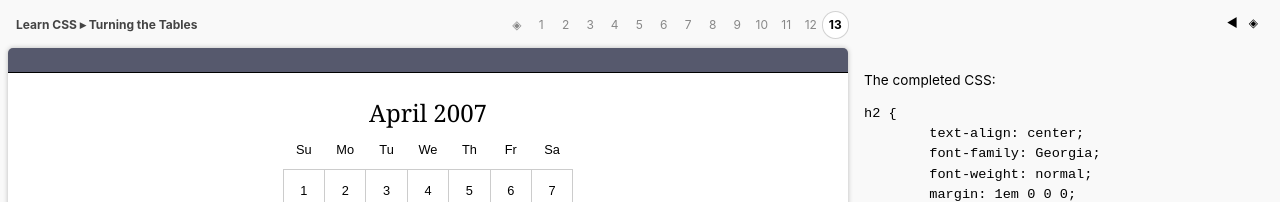
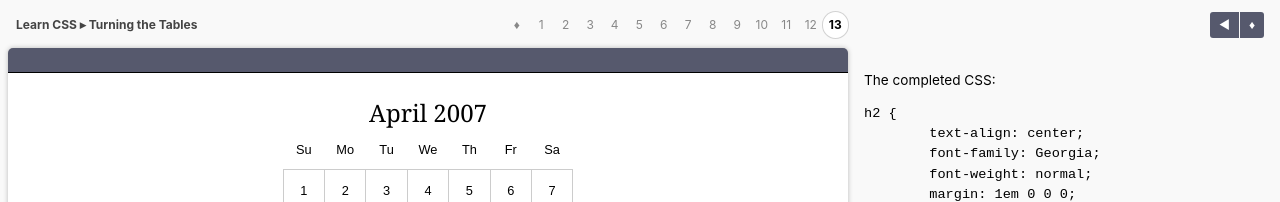
Before and after one commit to nevanscott/learn, a Jekyll site: the page built from tables/13.md, in a window 1280 px wide. Shown: the top 202 px of the page. Built offline with Jekyll 4.4.1, drawn with Linux system fonts in a browser that asks for light colours.

Commit message:
interfacelift

```diff
--- a/_layouts/scratch.html
+++ b/_layouts/scratch.html
@@ -31,13 +31,13 @@ layout: default
 		{% endif %}
 		{% if p == 0 %}
 		{% elsif p == layout.pagecount %}
-			<a href="/{{ section }}/" title="Start Over">&#9672;</a>
+			<a href="/{{ section }}/" title="Start Over">&#9830;</a>
 		{% else %}
 			<a id="next" href="/{{ section }}/{{ p | plus:1 }}/" title="Next">&#9654;</a>
 		{% endif %}
 	</p>
 	<p class="dots">
-		<a href="/{{ section }}/" title="Start" {% if p == 0 %}class="selected"{% endif %}>&#9672;</a>
+		<a href="/{{ section }}/" title="Start" {% if p == 0 %}class="selected"{% endif %}>&#9830;</a>
 		{% for i in (1..layout.pagecount) %}
 		<a href="/{{ section }}/{{i}}/" title="{{i}}" {% if i == p %}class="selected"{% endif %}>{{i}}</a>
 		{% endfor %}
--- a/assets/scratch.scss
+++ b/assets/scratch.scss
@@ -4,6 +4,8 @@
 @import 'syntax';
 
 $blue: #0061DF;
+$darkbluebg: #343642;
+$darkblue: lighten($darkbluebg,15%);
 $sidebar: 25rem;
 
 body {
@@ -18,7 +20,7 @@ body {
   bottom: 0;
   overflow: scroll;
   background: white;
-  border-top: 1.5rem solid lighten(#343642,15%);
+  border-top: 1.5rem solid $darkblue;
   border-radius: 5px 5px 0 0;
   box-shadow: 0 0 5px rgba(0,0,0,.25), inset 0 1px 0 black;
 }
@@ -55,14 +57,21 @@ body {
     position: absolute;
     right: 1rem;
     a {
-      padding: .125em .5em;
+      padding: 0 .75em;
+      background: $darkblue;
+      color: white;
+      height: 2.125em;
+      line-height: 2.125em;
+      text-align: center;
       float: left;
-      margin-left: -1px;
+      margin-left: 1px;
       &:first-of-type {
-        border-radius: 3px 0 0 3px;
+        border-top-left-radius: 3px;
+        border-bottom-left-radius: 3px;
       }
       &:last-of-type {
-        border-radius: 0 3px 3px 0;
+        border-top-right-radius: 3px;
+        border-bottom-right-radius: 3px;
       }
     }
   }
@@ -115,7 +124,7 @@ body {
 
 #code {
   @import 'darkly';
-  background: #343642;
+  background: $darkbluebg;
   border-top: 3px solid black;
 	font-family: -apple-system, BlinkMacSystemFont,
     "Segoe UI", "Roboto", "Oxygen", "Ubuntu", "Cantarell",
```
